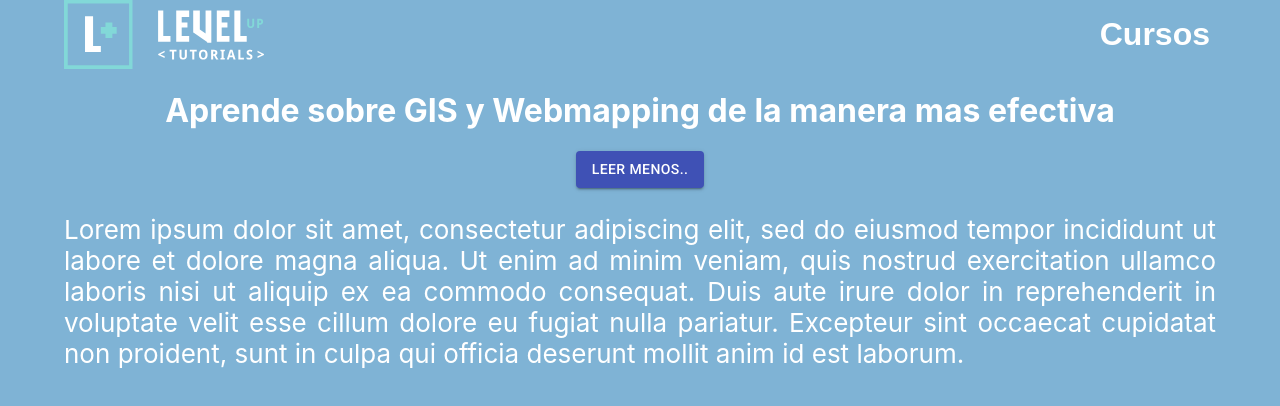
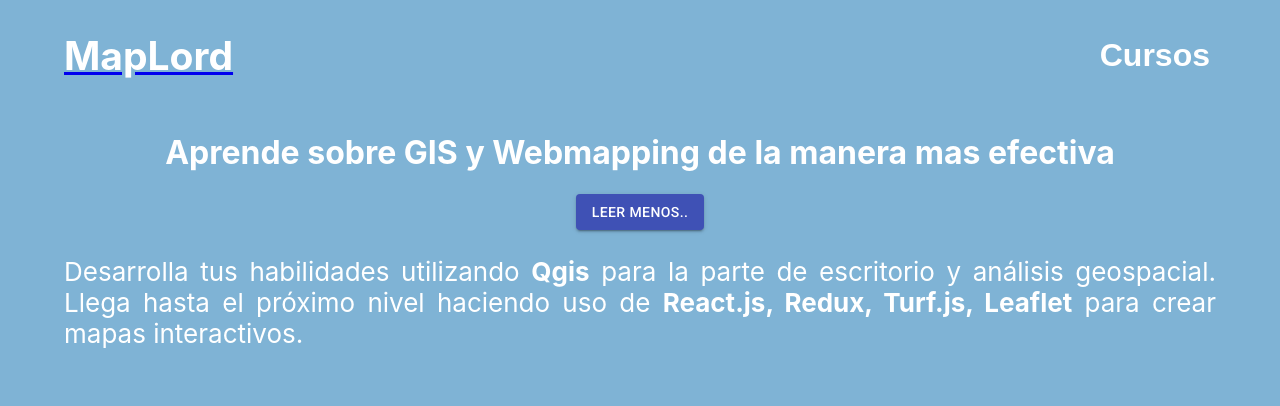
Before and after one commit to millord/tutoriales, a React (Create React App) app: page / in a window 1280 px wide. Both pictures are taken after a click on the button "LEER MAS...". Shown: the top 406 px of the page. Built offline with nearby package versions, Linux system fonts and the light colour scheme.

Commit message:
added button and intro text

```diff
--- a/public/index.html
+++ b/public/index.html
@@ -17,7 +17,10 @@
       href="https://fonts.googleapis.com/icon?family=Material+Icons"
     />
     <link rel="manifest" href="%PUBLIC_URL%/manifest.json" />
-
+    <link
+      href="https://fonts.googleapis.com/css?family=Rubik&display=swap"
+      rel="stylesheet"
+    />
     <title>React App</title>
   </head>
   <body>
--- a/src/App.css
+++ b/src/App.css
@@ -1,5 +1,5 @@
 :root {
-  --purp: #3b9ede;
+  --purp: #1279bb;
   --darkPurp: #373142;
   --xtraPurp: #191324;
   --grey: #d8d8d8;
--- a/src/App.js
+++ b/src/App.js
@@ -24,7 +24,12 @@ const App = () => {
   return (
     <animated.div className="App" style={fade}>
       <header className="App-header">
-        <img src={logo} className="logo" />
+        <nav className="navbar navbar-light bg-dark navbar-expand-lg fixed-top">
+          <a href="#" className="navbar-brand">
+            <h1>MapLord</h1>
+          </a>
+        </nav>
+
         <button onClick={() => setNavOpen(!isNavOpen)} className="menu-button">
           Cursos
         </button>
--- a/src/Toggle.js
+++ b/src/Toggle.js
@@ -18,13 +18,11 @@ export const Toggle = () => {
       </Button>
       <div style={{ textAlign: "justify" }} className="App-header">
         <animated.p style={fade}>
-          Lorem ipsum dolor sit amet, consectetur adipiscing elit, sed do
-          eiusmod tempor incididunt ut labore et dolore magna aliqua. Ut enim ad
-          minim veniam, quis nostrud exercitation ullamco laboris nisi ut
-          aliquip ex ea commodo consequat. Duis aute irure dolor in
-          reprehenderit in voluptate velit esse cillum dolore eu fugiat nulla
-          pariatur. Excepteur sint occaecat cupidatat non proident, sunt in
-          culpa qui officia deserunt mollit anim id est laborum.
+          Desarrolla tus habilidades utilizando <strong> Qgis</strong> para la
+          parte de escritorio y análisis geospacial. Llega hasta el próximo
+          nivel haciendo uso de{" "}
+          <strong>React.js, Redux, Turf.js, Leaflet</strong> para crear mapas
+          interactivos.
         </animated.p>
       </div>
     </div>
```
